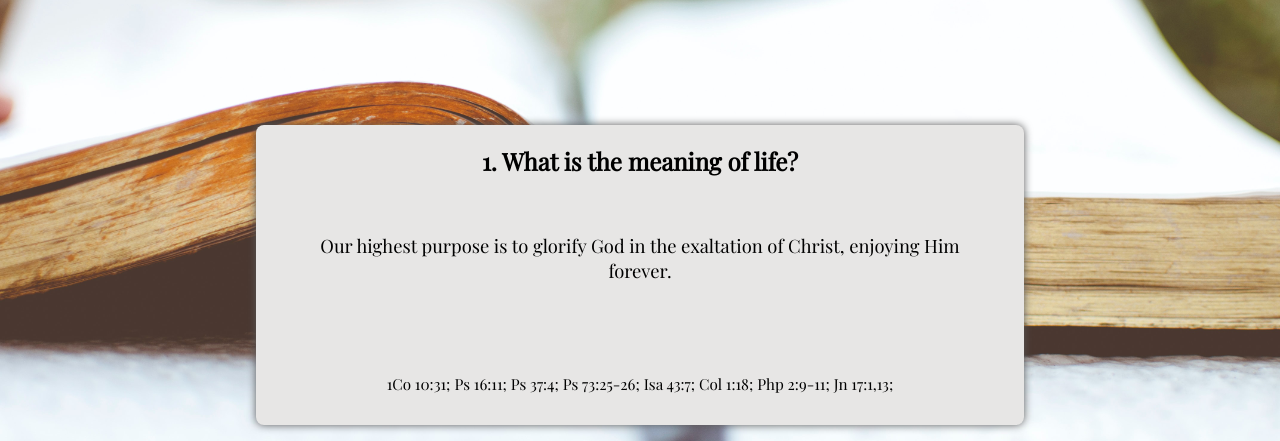
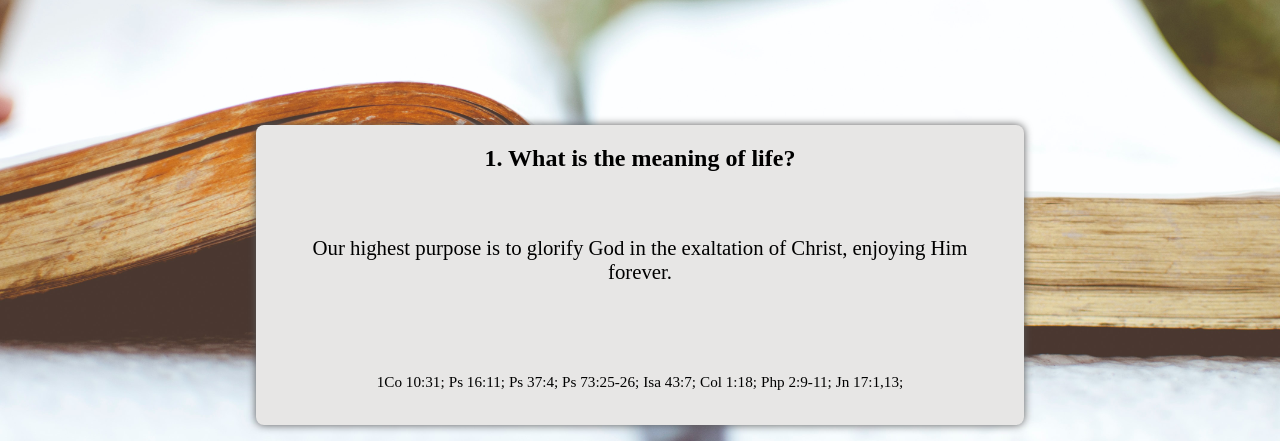
Before and after one commit to chuymendez/catechism-project, a plain HTML site: page index.html in a window 1280 px wide. Shown: the part 359-800 px from the top of the page. Drawn offline with nearby package versions, Linux system fonts and the light colour scheme.

Commit message:
Font change
Changed font to Merriweather and adjusted font size on answers.

```diff
--- a/style.css
+++ b/style.css
@@ -6,7 +6,7 @@ body {
   margin: 0;
   font-size: 16px;
   background-image: url('assets/ben-white-W8Qqn1PmQH0-unsplash.jpg');
-  font-family: 'Playfair Display', serif;
+  font-family: 'Merriweather', serif;
   background-repeat: no-repeat;
   background-attachment: fixed;
   background-size: cover;
@@ -96,7 +96,7 @@ body {
   width: 100%;
   height: 40%;
   text-align: center;
-  font-size: 1.15rem;
+  font-size: 1.3rem;
   padding: 0% 5% ;
   /*border: 1px solid blue;*/
 }
```
